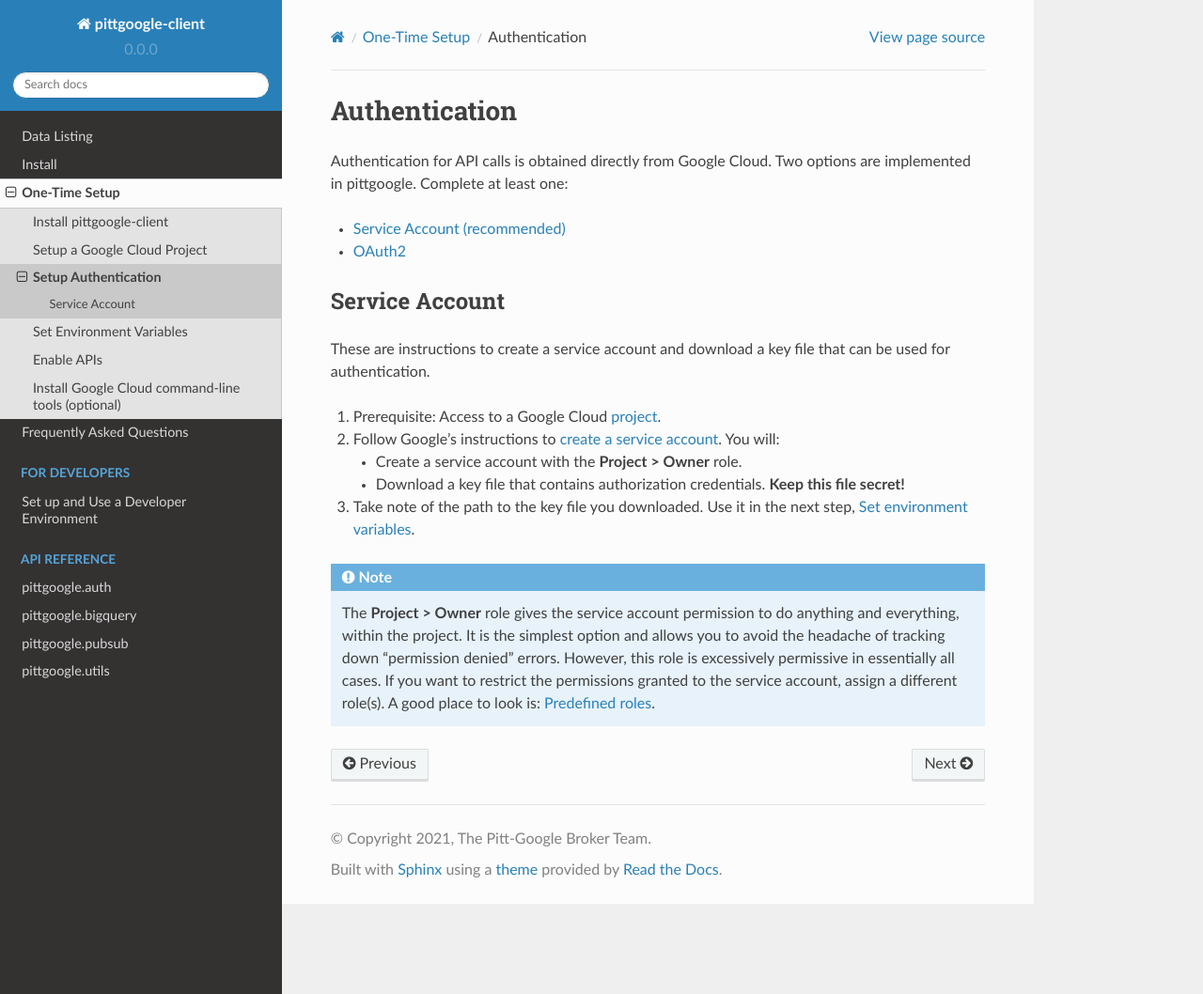
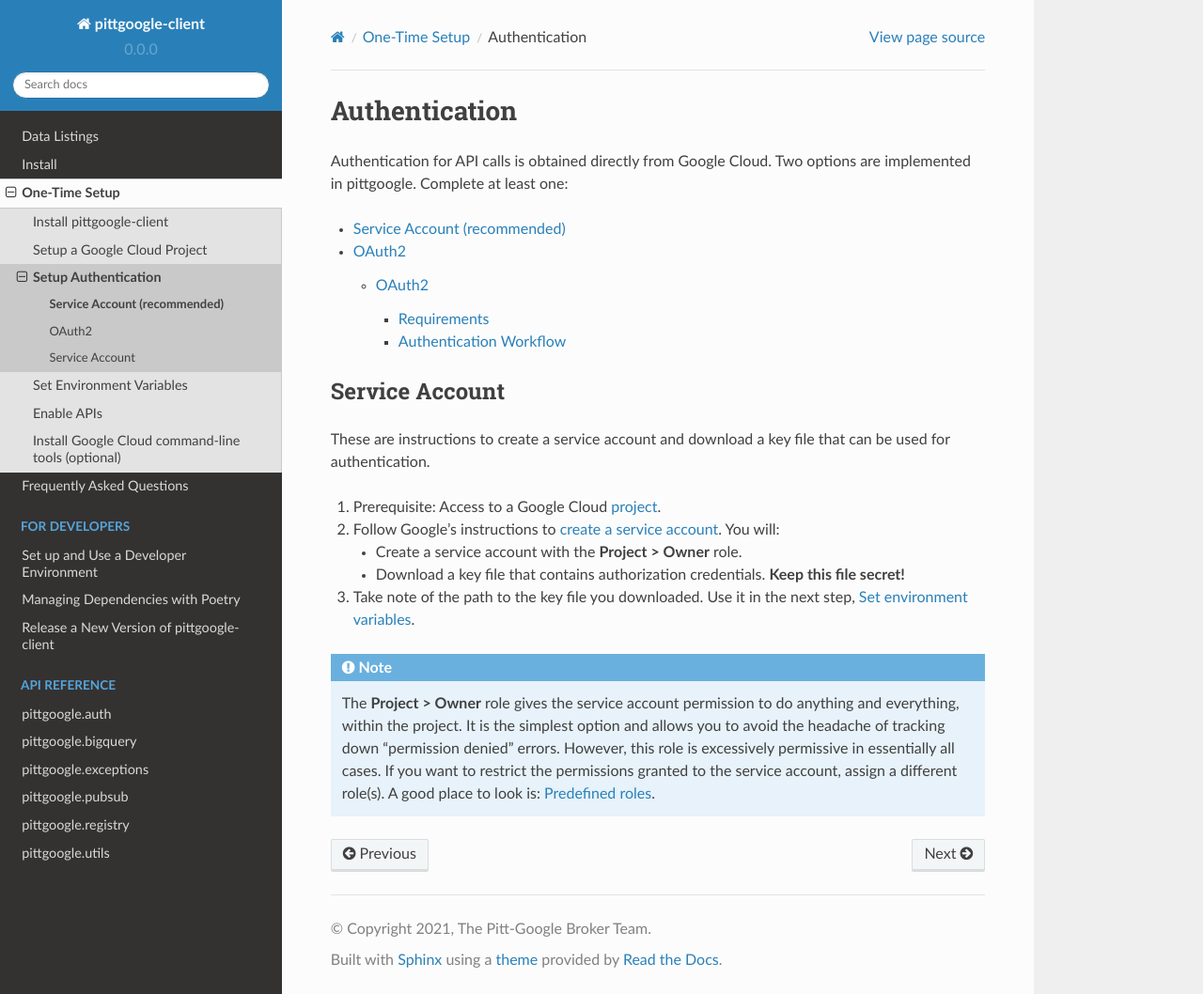
Before and after one commit to mwvgroup/pittgoogle-client, a Sphinx documentation site: the page built from docs/source/main/one-time-setup/authentication.rst, in a window 1280 px wide and 1058 px high. Shown: the whole window at 94% size. Built offline with Sphinx 7.4.7 and the Read the Docs theme 2.0.0, drawn with Linux system fonts in a browser that asks for light colours; pages that are not in the unit, such as notebooks, are missing from menus.

```diff
--- /dev/null
+++ b/docs/source/api-reference/exceptions.rst
@@ -0,0 +1,7 @@
+pittgoogle.exceptions
+=====================
+
+.. automodule:: pittgoogle.exceptions
+   :members:
+   :private-members:
+   :member-order: bysource
--- /dev/null
+++ b/docs/source/api-reference/registry.rst
@@ -0,0 +1,7 @@
+pittgoogle.registry
+===================
+
+.. automodule:: pittgoogle.registry
+   :members:
+   :private-members:
+   :member-order: bysource
--- a/docs/source/index.rst
+++ b/docs/source/index.rst
@@ -7,7 +7,7 @@
     :maxdepth: 3
     :hidden:
 
-    main/listing
+    main/listings
     Install<main/one-time-setup/install>
     main/one-time-setup/index
     main/faq/index
@@ -18,19 +18,19 @@
     :hidden:
 
     for-developers/setup-environment
+    for-developers/manage-dependencies-poetry
+    for-developers/release-new-version
 
 .. toctree::
     :caption: API Reference
     :maxdepth: 3
     :hidden:
 
-    api-reference/alert
     api-reference/auth
     api-reference/bigquery
     api-reference/exceptions
     api-reference/pubsub
     api-reference/registry
-    api-reference/types
     api-reference/utils
 
 pittgoogle-client
--- a/docs/source/main/listing.rst
+++ b/docs/source/main/listings.rst
@@ -1,5 +1,5 @@
-Data Listing
-==============================================
+Data Listings
+=============
 
 This page contains a listing of the data resources served by Pitt-Google Alert Broker.
 
--- a/docs/source/main/one-time-setup/project.rst
+++ b/docs/source/main/one-time-setup/project.rst
@@ -12,6 +12,7 @@ Projects are free.
 They are easy to create and delete.
 One user can have many projects, and users can share projects.
 Access is usually managed through the Google Console using a Gmail account, as shown below.
+
 If you already have access to a Google Cloud project, you can skip this step.
 
 .. _setup project:
```
Also changed, not shown: docs/source/main/one-time-setup/authentication.rst (+5 -2 lines), 1 other file.
